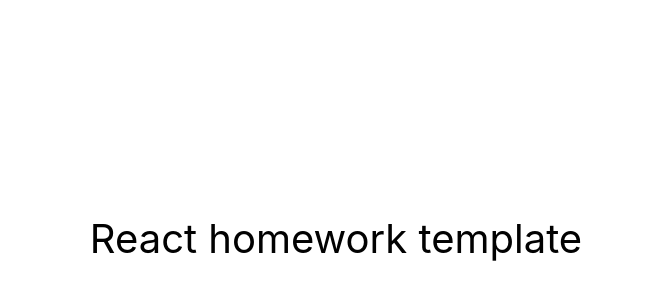
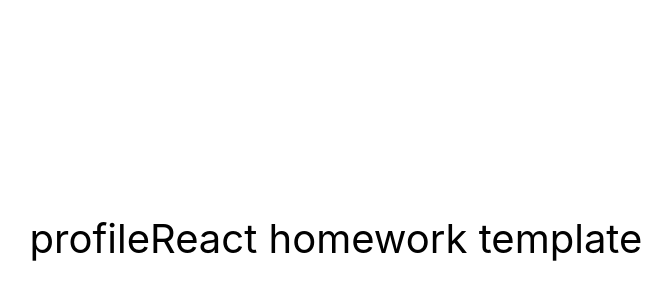
Before and after one commit to Darjetii-Dooku/goit-react-hw-01-components, a React (Create React App) app: page / in a window 1280 px wide. Shown: the part 162-462 px from the top of the page, without its empty margins (304-976 px from the left). Built offline with nearby package versions, Linux system fonts and the light colour scheme.

Commit message:
first files

```diff
--- a/src/components/App.jsx
+++ b/src/components/App.jsx
@@ -1,3 +1,5 @@
+import Profile from "./Profile/profile";
+
 export const App = () => {
   return (
     <div
@@ -10,6 +12,7 @@
         color: '#010101'
       }}
     >
+      <Profile />
       React homework template
     </div>
   );
--- /dev/null
+++ b/src/components/Profile/Profile.jsx
@@ -0,0 +1,9 @@
+import React from 'react'
+
+const Profile = () => {
+  return (
+    <div>profile</div>
+  )
+}
+
+export default Profile
```
Also changed, not shown: src/components/Profile/Profile.styles.js (added).
